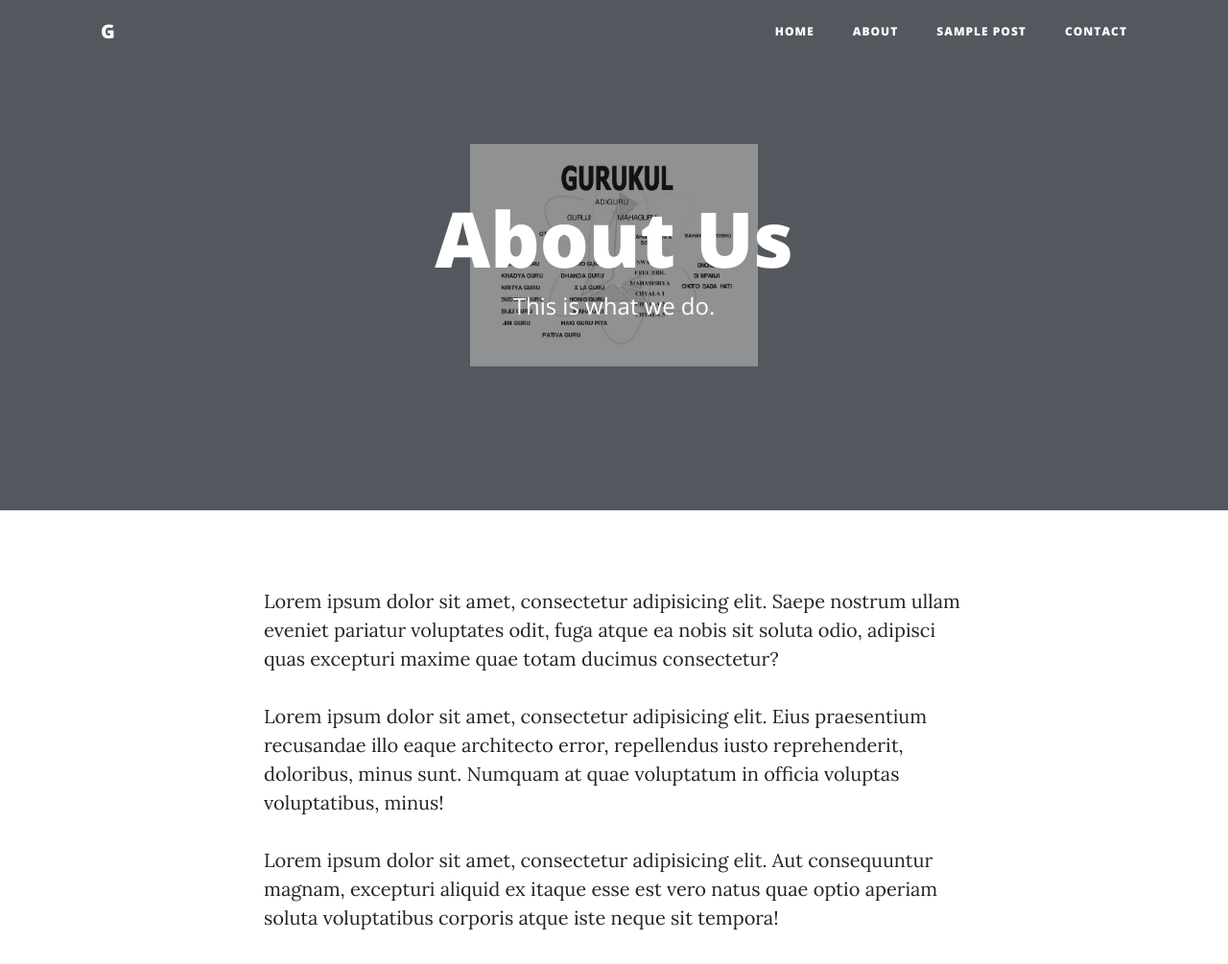
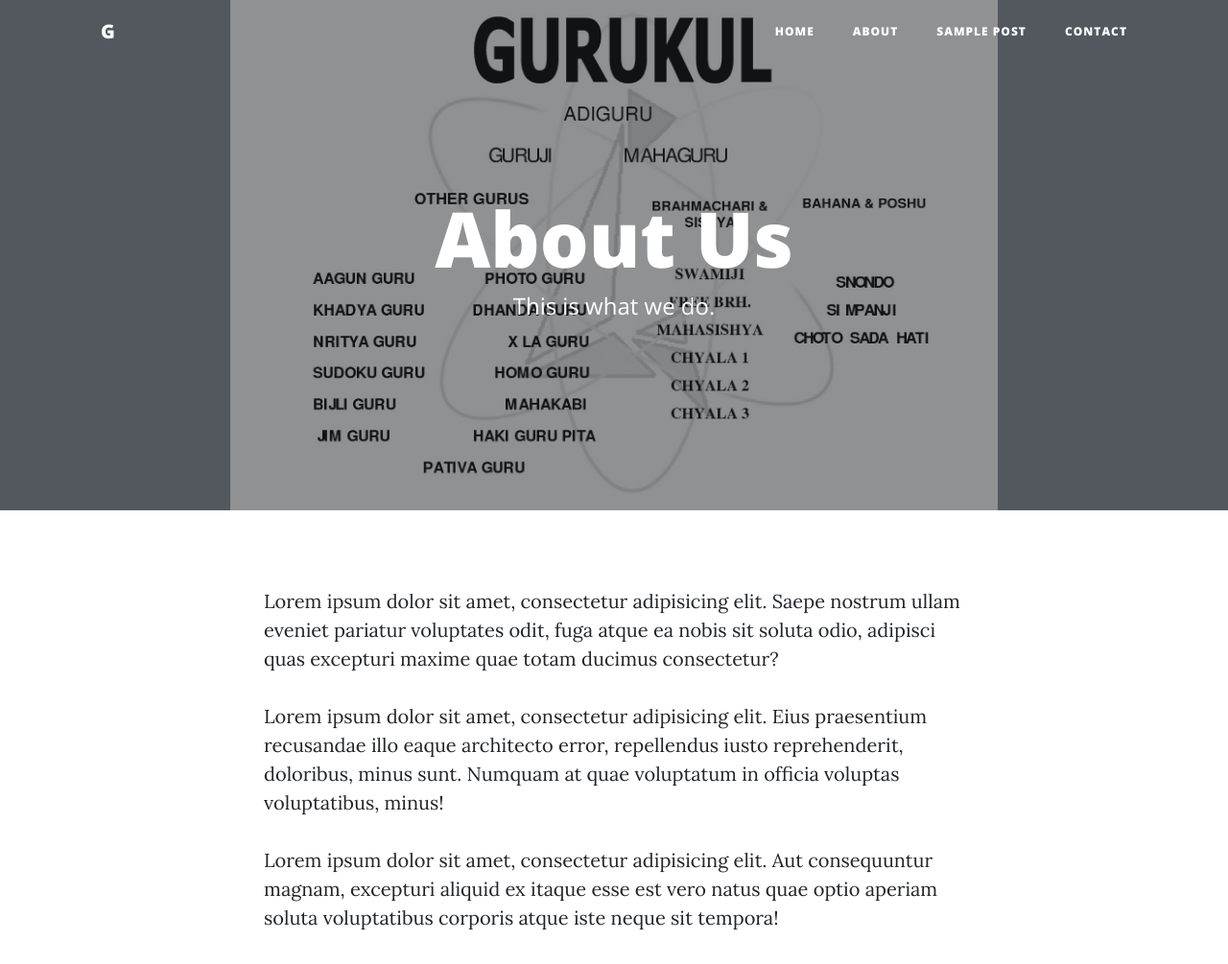
Before and after one commit to fadikar/gurukul.github.io, a website: page about.html in a window 1280 px wide. Shown: the top 1005 px of the page at 96% size. Drawn offline with nearby package versions, Linux system fonts and the light colour scheme.

Commit message:
about bg img

```diff
--- a/about.html
+++ b/about.html
@@ -53,7 +53,7 @@
     </nav>
 
     <!-- Page Header -->
-    <header class="masthead" style="background-image: url('img/GURU.jpg'); background-size: 300px">
+    <header class="masthead" style="background-image: url('img/GURU.jpg'); background-size: 800px">
       <div class="overlay"></div>
       <div class="container">
         <div class="row">
```
